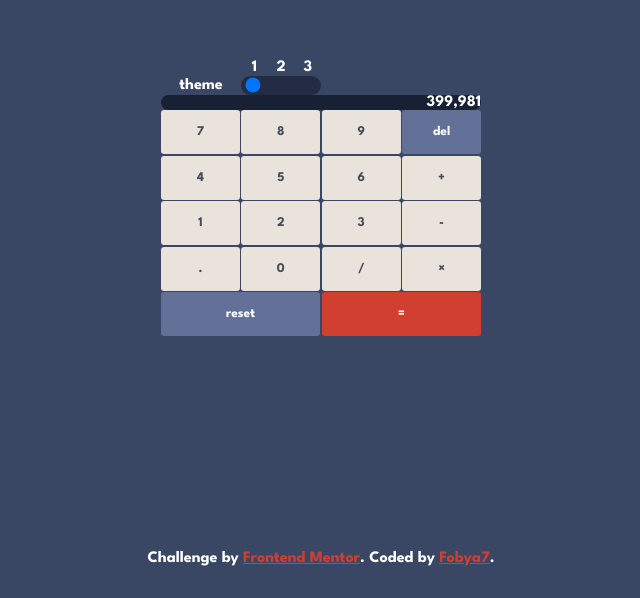
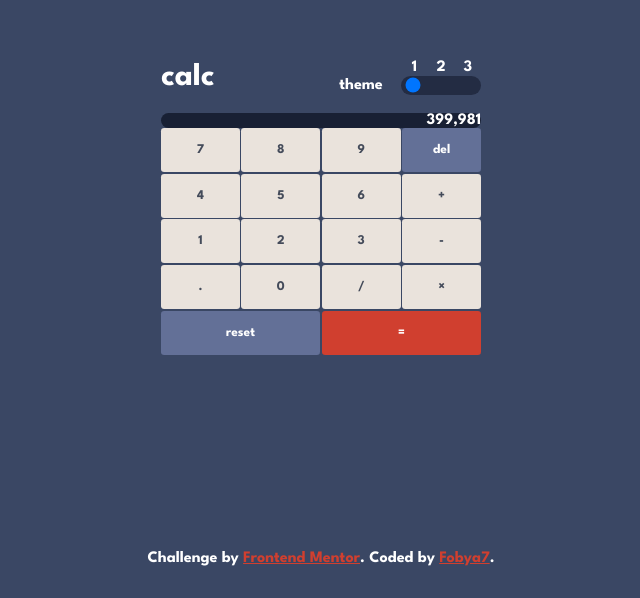
Before and after one commit to zofia-mm/calc, an Angular app: page / in a window 1280 px wide. Shown: the part 202-800 px from the top of the page, without its empty margins (319-959 px from the left). Built offline with nearby package versions, Linux system fonts and the light colour scheme.

Commit message:
finished blocked out layout

```diff
--- a/src/app/app-layout.component.scss
+++ b/src/app/app-layout.component.scss
@@ -40,4 +40,12 @@ main
     flex-flow: column;
     @include b.mobile { width: 20rem; }
     @include b.desktop { width: 20rem; }
+
+    & > *:first-child
+    {
+        display: flex;
+        flex-flow: row;
+        align-items: center;
+        justify-content: space-between;
+    }
 }
--- a/src/app/app.component.html
+++ b/src/app/app.component.html
@@ -2,12 +2,18 @@
 <div class="main-container"> <!-- theme background -->
 
     <div class="main-content">
-        <switch
-            [theme]="themeController.theme"
-            [onSwitchValueChange]="themeController.toggleTheme"
-            ></switch>
+
+        <div>
+            <h1>calc</h1>
+            <switch
+                [theme]="themeController.theme"
+                [onSwitchValueChange]="themeController.toggleTheme"
+                ></switch>
+        </div>
+
         <screen [theme]="themeController.theme"></screen>
         <keyboard [theme]="themeController.theme"></keyboard>
+
     </div>
 
     <div class="attribution">
```
